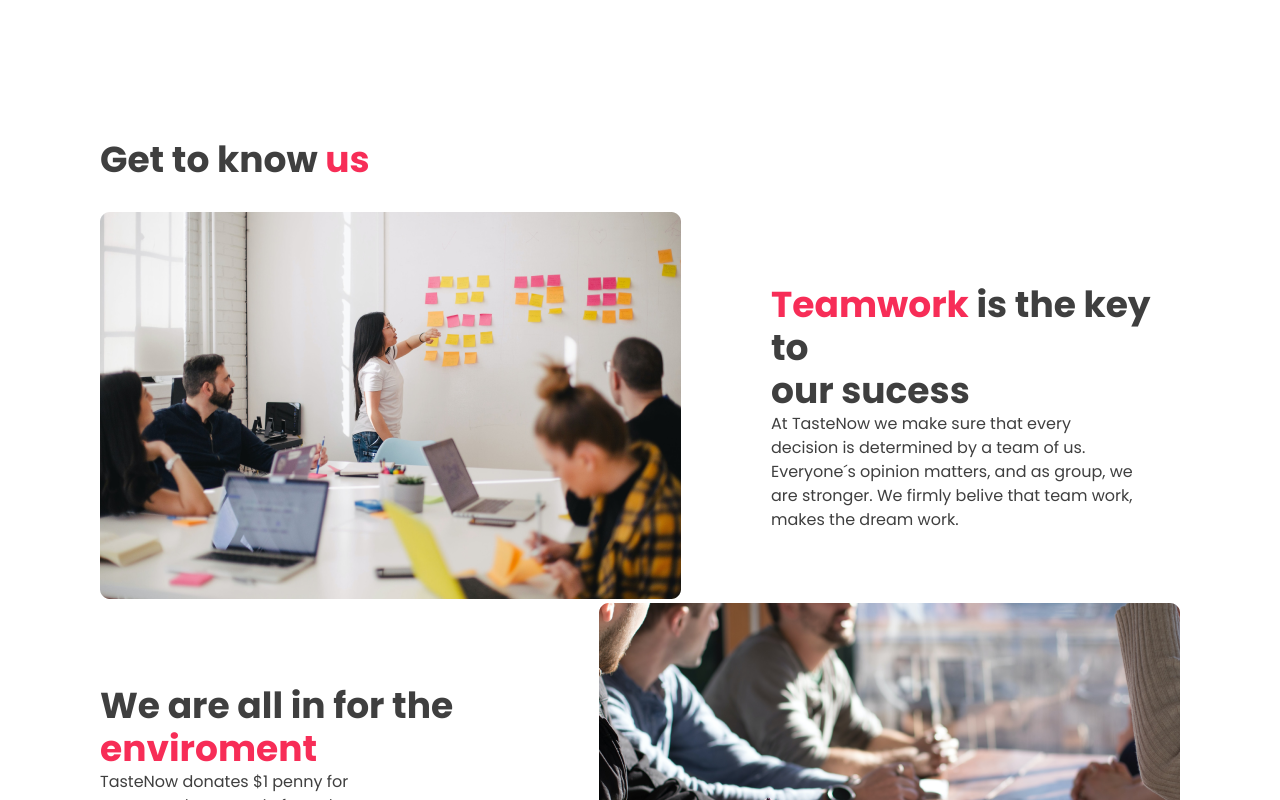
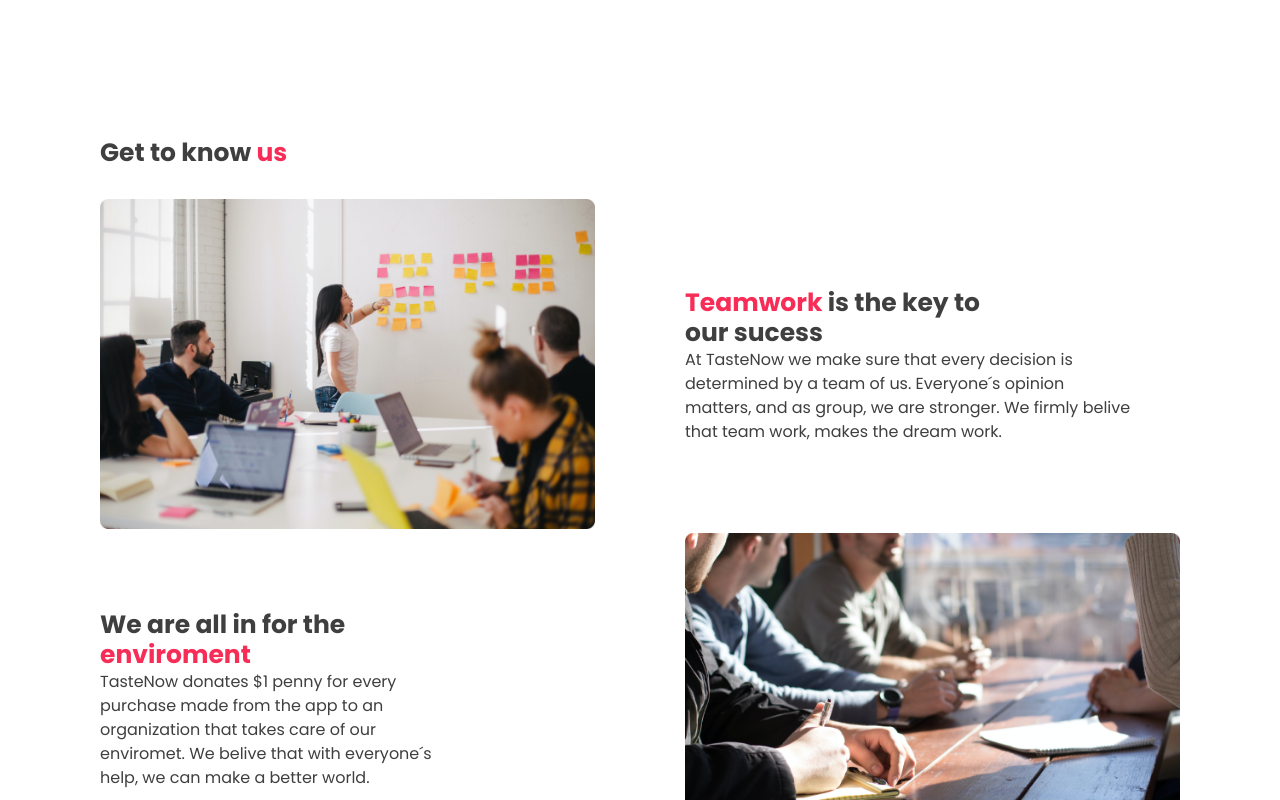
Before and after one commit to taijulsir/taste-now, a React (Vite) app: page / in a window 1280 px wide. Shown: the part 1100-1900 px from the top of the page. Built offline with nearby package versions, Linux system fonts and the light colour scheme; a web font is replaced by a local one.

Commit message:
Make responsive get to know us on large screen

```diff
--- a/src/Components/GetToKnowUs/GetToKnowUs.css
+++ b/src/Components/GetToKnowUs/GetToKnowUs.css
@@ -3,15 +3,16 @@
 }
 
 .row {
-   display: grid;
-   grid-template-columns: repeat(2 , 1fr);
-   gap: 90px;
-   align-items: center;
+    display: grid;
+    grid-template-columns: repeat(2, 1fr);
+    gap: 90px;
+    align-items: center;
 }
 
-.image-container{
+.image-container {
     flex-grow: 1;
 }
+
 .text-title {
     color: #3F3F3F;
     font-family: Poppins;
@@ -51,9 +52,9 @@
 }
 
 /* Responsive styles */
-@media screen and (max-width: 768px) {
+@media screen and (max-width: 1023px) {
     .get-to-know-us-container {
-        margin:142px auto 22px 22px;
+        margin: 142px auto 22px 22px;
         gap: 50px
     }
 
@@ -74,7 +75,8 @@
     .text-title {
         font-size: 1.5rem;
     }
-    .first-row-text-width{
+
+    .first-row-text-width {
         margin-bottom: 50px;
     }
 
@@ -87,6 +89,25 @@
         font-size: 15px;
         width: 100%;
     }
+}
 
+@media screen and (min-width: 1024px) and (max-width:1444px) {
+    .row {
+        display: grid;
+        grid-template-columns: repeat(2, 1fr);
+        gap: 90px;
+        align-items: center;
+    }
+
+    .text-title {
+        color: #3F3F3F;
+        font-family: Poppins;
+        font-size: 25px;
+        font-weight: 700;
+        line-height: 1.2;
+    }
+    .get-to-know-us-image {
+        width: 100%;
+    }
 
 }
```
